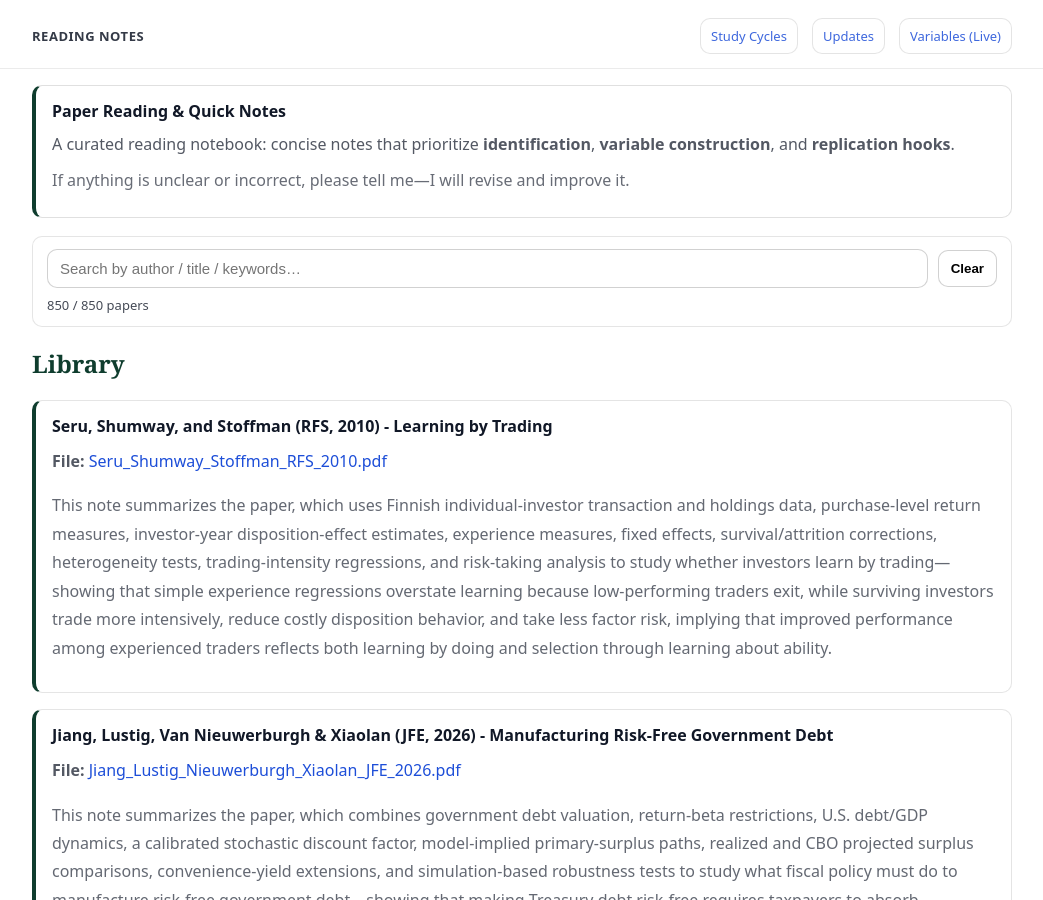
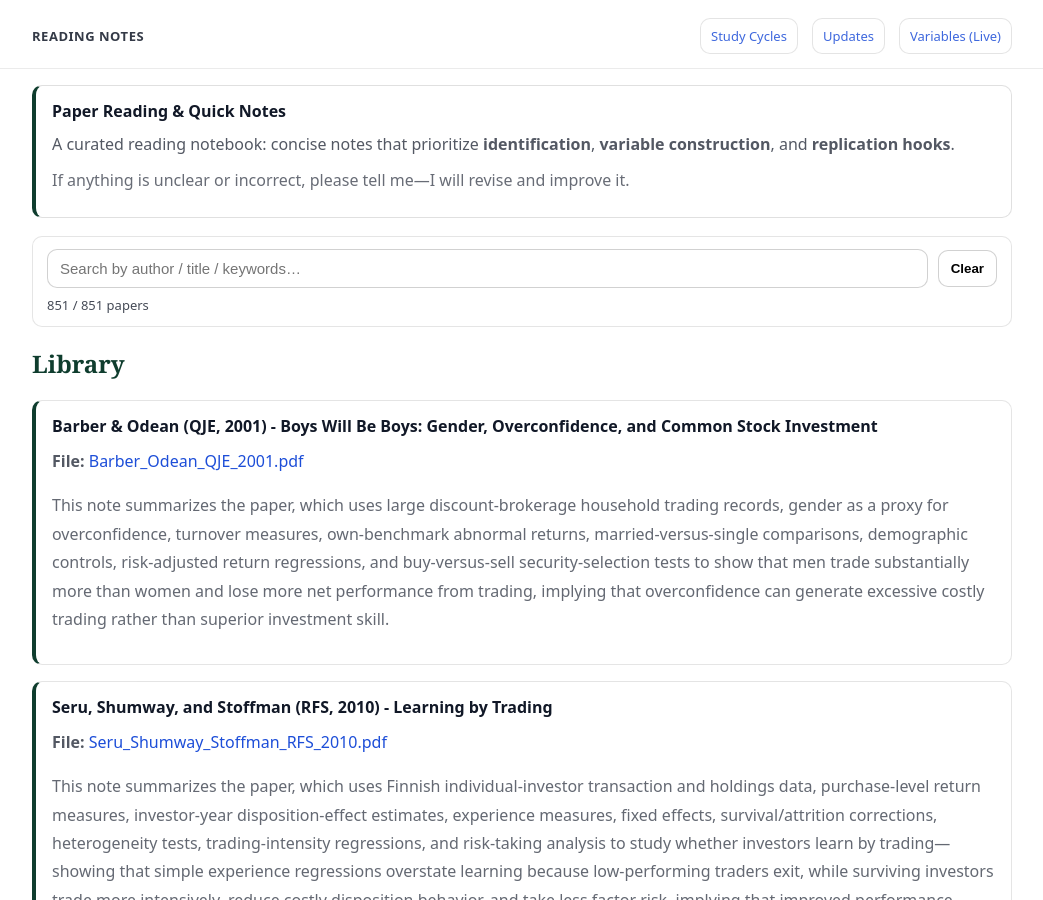
Before and after one commit to yaxinzn/study-archive, a Jekyll site: the page built from reading/index.md, in a window 1280 px wide and 900 px high. Shown: the whole window, without its empty margins (118-1161 px from the left). Built offline with Jekyll 4.4.1, drawn with Linux system fonts in a browser that asks for light colours.

Commit message:
Reading: add/update Barber_Odean_QJE_2001.pdf

```diff
--- a/_data/reading.yml
+++ b/_data/reading.yml
@@ -1,3 +1,7 @@
+- title: "Barber & Odean (QJE, 2001) - Boys Will Be Boys: Gender, Overconfidence, and Common Stock Investment"
+  file: "Barber_Odean_QJE_2001.pdf"
+  desc: "This note summarizes the paper, which uses large discount-brokerage household trading records, gender as a proxy for overconfidence, turnover measures, own-benchmark abnormal returns, married-versus-single comparisons, demographic controls, risk-adjusted return regressions, and buy-versus-sell security-selection tests to show that men trade substantially more than women and lose more net performance from trading, implying that overconfidence can generate excessive costly trading rather than superior investment skill."
+
 - title: "Seru, Shumway, and Stoffman (RFS, 2010) - Learning by Trading"
   file: "Seru_Shumway_Stoffman_RFS_2010.pdf"
   desc: "This note summarizes the paper, which uses Finnish individual-investor transaction and holdings data, purchase-level return measures, investor-year disposition-effect estimates, experience measures, fixed effects, survival/attrition corrections, heterogeneity tests, trading-intensity regressions, and risk-taking analysis to study whether investors learn by trading—showing that simple experience regressions overstate learning because low-performing traders exit, while surviving investors trade more intensively, reduce costly disposition behavior, and take less factor risk, implying that improved performance among experienced traders reflects both learning by doing and selection through learning about ability."
```
Also changed, not shown: 1 other file.
